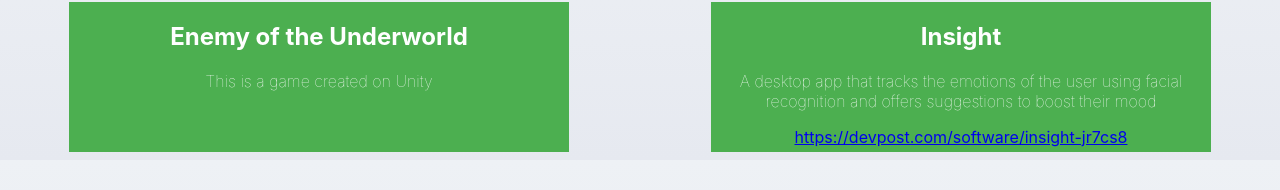
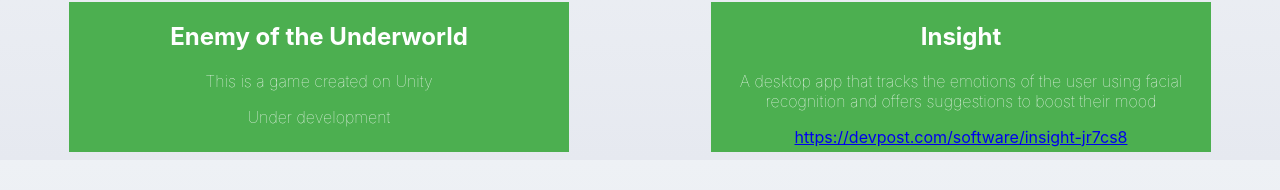
Before and after one commit to Jaidev0077/Jaidev0077.github.io, a plain HTML site: page projects.html in a window 1280 px wide. Shown: the part 160-350 px from the top of the page. Drawn offline with Linux system fonts and the light colour scheme.

Commit message:
updating page

```diff
--- a/projects.html
+++ b/projects.html
@@ -24,6 +24,7 @@
     <div>
         <h2>Enemy of the Underworld</h2>
         <p>This is a game created on Unity</p>
+        <p>Under development</p>
     </div>
     <div>
         <h2>Insight</h2>
```
